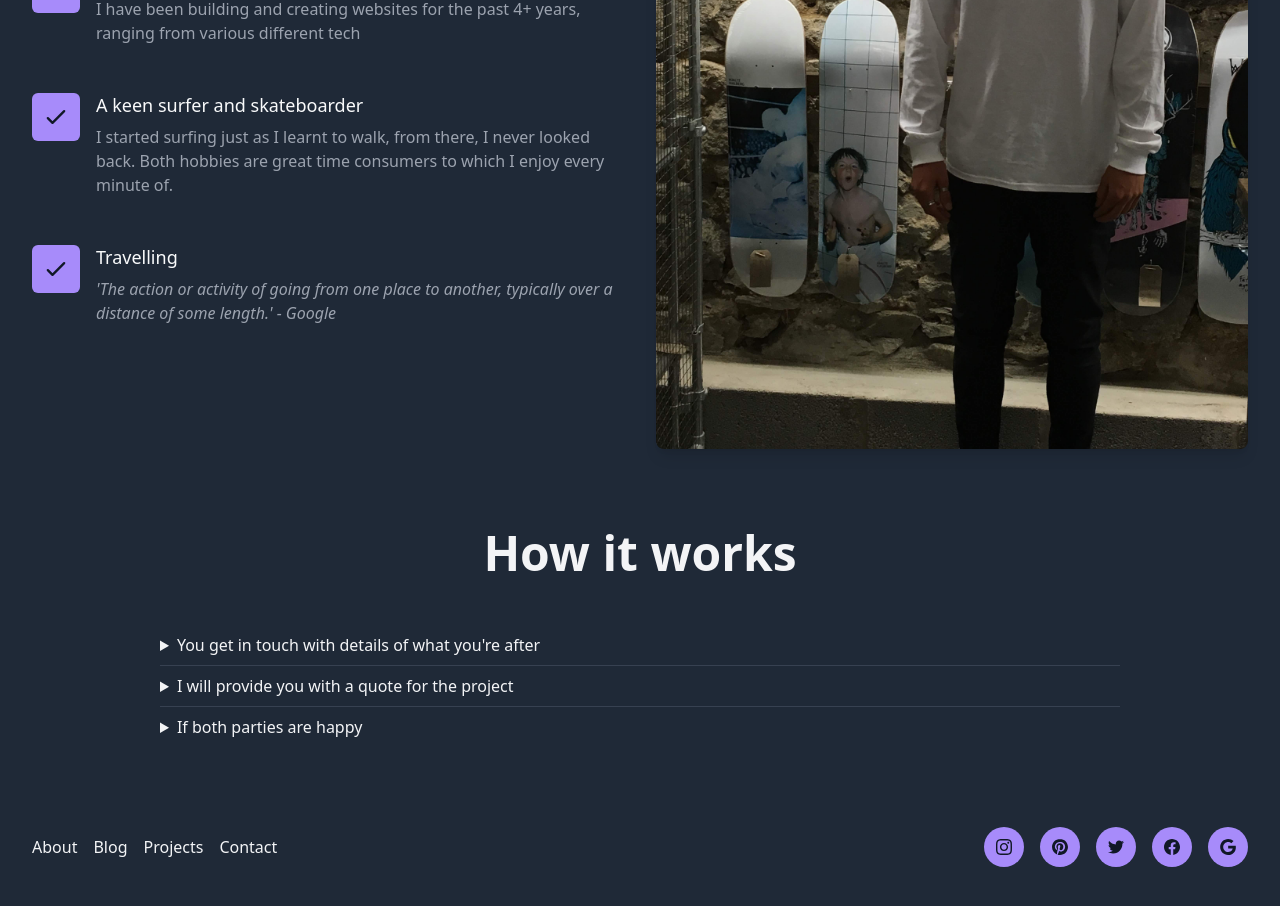
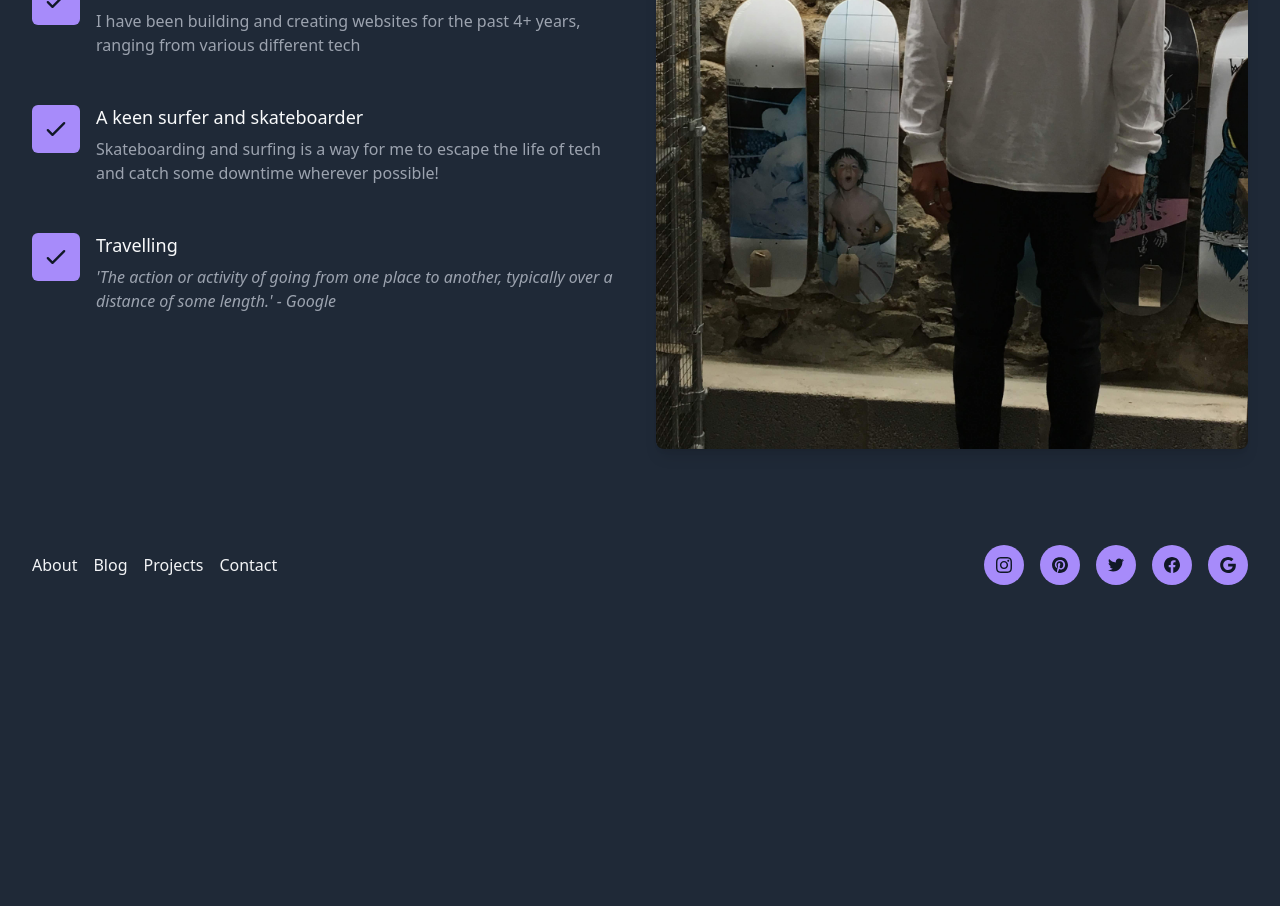
Before and after one commit to callummacalast/headless-portfolio, a Next.js app: page /about in a window 1280 px wide. Shown: the part 620-1526 px from the top of the page. After the commit the page ends 1253 px from the top, so only its background shows below. Built offline with nearby package versions, Linux system fonts and the light colour scheme; no server answers.

Commit message:
Pushing up changes

```diff
--- a/components/Footer.js
+++ b/components/Footer.js
@@ -1,12 +1,24 @@
+import Link from 'next/link';
+
 export default function Footer() {
   return (
     <footer>
       <div className="container flex flex-col p-4 mx-auto md:p-8 lg:flex-row">
         <ul className="self-center py-6 space-y-4 text-center sm:flex sm:space-y-0 sm:justify-around sm:space-x-4 lg:flex-1 lg:justify-start">
-          <li>About</li>
-          <li>Blog</li>
-          <li>Projects</li>
-          <li>Contact</li>
+          <Link href="/about">
+            <li className="cursor-pointer hover:text-violet-400">About</li>
+          </Link>
+          <Link href="/posts">
+            <li className="cursor-pointer hover:text-violet-400">Blog</li>
+          </Link>
+
+          <Link href="/projects">
+            <li className="cursor-pointer hover:text-violet-400">Projects</li>
+          </Link>
+
+          <Link href="/contact">
+            <li className="cursor-pointer hover:text-violet-400">Contact</li>
+          </Link>
         </ul>
         <div className="flex flex-col justify-center pt-6 lg:pt-0">
           <div className="flex justify-center space-x-4">
@@ -84,5 +96,5 @@ export default function Footer() {
         </div>
       </div>
     </footer>
-  )
+  );
 }
--- a/components/Navbar.jsx
+++ b/components/Navbar.jsx
@@ -2,6 +2,7 @@ import Link from 'next/link';
 import React from 'react';
 import { useState } from 'react';
 import { useRouter } from 'next/router';
+import { set } from 'nprogress';
 
 const Navbar = () => {
   const [active, setActive] = useState(false);
@@ -86,7 +87,7 @@ const Navbar = () => {
                 className={`${
                   router.pathname == '/about'
                     ? 'block py-2 pr-4 pl-3 text-white bg-blue-700 rounded md:bg-transparent md:text-violet-400 md:p-0 dark:text-white'
-                    : 'block py-2 pr-4 pl-3 text-gray-100 border-b border-gray-100 hover:bg-gray-50 md:hover:bg-transparent md:border-0 md:hover:text-blue-700 md:p-0 dark:text-gray-400 md:dark:hover:text-white dark:hover:bg-gray-700 dark:hover:text-white md:dark:hover:bg-transparent dark:border-gray-700'
+                    : 'block py-2 pr-4 pl-3 text-gray-100 border-b border-gray-100  md:border-0 md:hover:text-blue-700 md:p-0 dark:text-gray-400  dark:hover:bg-gray-700 dark:hover:text-white md:dark:hover:bg-transparent dark:border-gray-700'
                 }`}
               >
                 About
--- a/pages/about.js
+++ b/pages/about.js
@@ -7,7 +7,7 @@ const about = () => {
         <div className="container max-w-xl p-6 py-12 mx-auto space-y-24 lg:px-8 lg:max-w-7xl">
           <div>
             <h2 className="text-3xl font-bold tracking-tight text-center sm:text-5xl text-gray-50">
-              About me
+              About me<span className="text-violet-400">.</span>
             </h2>
           </div>
           <div className="grid lg:gap-8 lg:grid-cols-2 lg:items-center">
@@ -74,9 +74,8 @@ const about = () => {
                       A keen surfer and skateboarder
                     </h4>
                     <p className="mt-2 text-gray-400">
-                      I started surfing just as I learnt to walk, from there, I
-                      never looked back. Both hobbies are great time consumers
-                      to which I enjoy every minute of.
+                      Skateboarding and surfing is a way for me to escape the
+                      life of tech and catch some downtime wherever possible!
                     </p>
                   </div>
                 </div>
@@ -125,7 +124,7 @@ const about = () => {
           </div>
         </div>
       </section>
-      <section className="bg-gray-800 text-gray-100">
+      {/* <section className="bg-gray-800 text-gray-100">
         <div className="container flex flex-col justify-center p-4 mx-auto md:p-8">
           <h2 className="mb-12 text-4xl font-bold leading-none text-center sm:text-5xl">
             How it works
@@ -170,7 +169,7 @@ const about = () => {
             </details>
           </div>
         </div>
-      </section>
+      </section> */}
     </>
   );
 };
--- a/pages/projects/[uri].js
+++ b/pages/projects/[uri].js
@@ -1,12 +1,12 @@
-import Head from "next/head";
-import Footer from "../../components/Footer";
-import { getPostByUri } from "../../lib/test-data";
-import { client } from "../../lib/apollo";
-import { gql } from "@apollo/client";
+import Head from 'next/head';
+import Footer from '../../components/Footer';
+import { getPostByUri } from '../../lib/test-data';
+import { client } from '../../lib/apollo';
+import { gql } from '@apollo/client';
 
 export default function SlugPage({ project }) {
   return (
-    <div>
+    <div className="single-project">
       <Head>
         <title>{project.title}</title>
         <link rel="icon" href="favicon.ico"></link>
@@ -66,6 +66,6 @@ export async function getStaticPaths() {
   const paths = [];
   return {
     paths,
-    fallback: "blocking",
+    fallback: 'blocking',
   };
 }
--- a/styles/index.css
+++ b/styles/index.css
@@ -31,3 +31,31 @@
 .single-post article p {
   @apply my-2;
 }
+
+.single-project {
+  @apply mx-5;
+}
+
+.wp-block-code {
+  background-color: black;
+  @apply p-2 my-3 rounded shadow;
+}
+
+.wp-block-code code {
+  font-style: italic;
+}
+
+.wp-block-embed iframe {
+  width: 100%;
+  height: 400px;
+}
+
+.wp-block-quote {
+  @apply my-3;
+}
+
+.wp-block-quote p {
+}
+.wp-block-quote cite {
+  @apply italic font-bold text-xs;
+}
```
